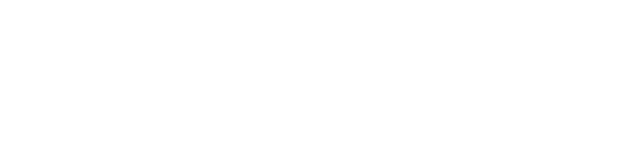
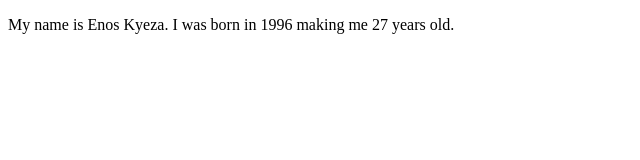
Before and after one commit to enoskyeza/es6_plus, a plain HTML site: page index.html in a window 1280 px wide. Shown: the whole page, without its empty margins (0-640 px from the left). Drawn offline with Linux system fonts and the light colour scheme.

Commit message:
template literals

```diff
--- a/index.html
+++ b/index.html
@@ -6,6 +6,12 @@
     <title>Document</title>
 </head>
 <body>
+    <!-- Template Literals section -->
+    <div>
+        <p id="template-exp"></p>
 
+    </div>
+
+    <script src="index.js"></script>
 </body>
 </html>
--- a/index.js
+++ b/index.js
@@ -0,0 +1,12 @@
+// Template literals
+// Using string literals to format string output
+const firstName = 'Enos'
+const secondName = 'Kyeza'
+const numOne = 1996
+const numTwo = 2023
+
+let example = document.getElementById('template-exp')
+
+example.textContent = `My name is ${firstName} ${secondName}.
+I was born in ${numOne} making me ${numTwo - numOne} years old.
+`
```
Also changed, not shown: 1 other file.
